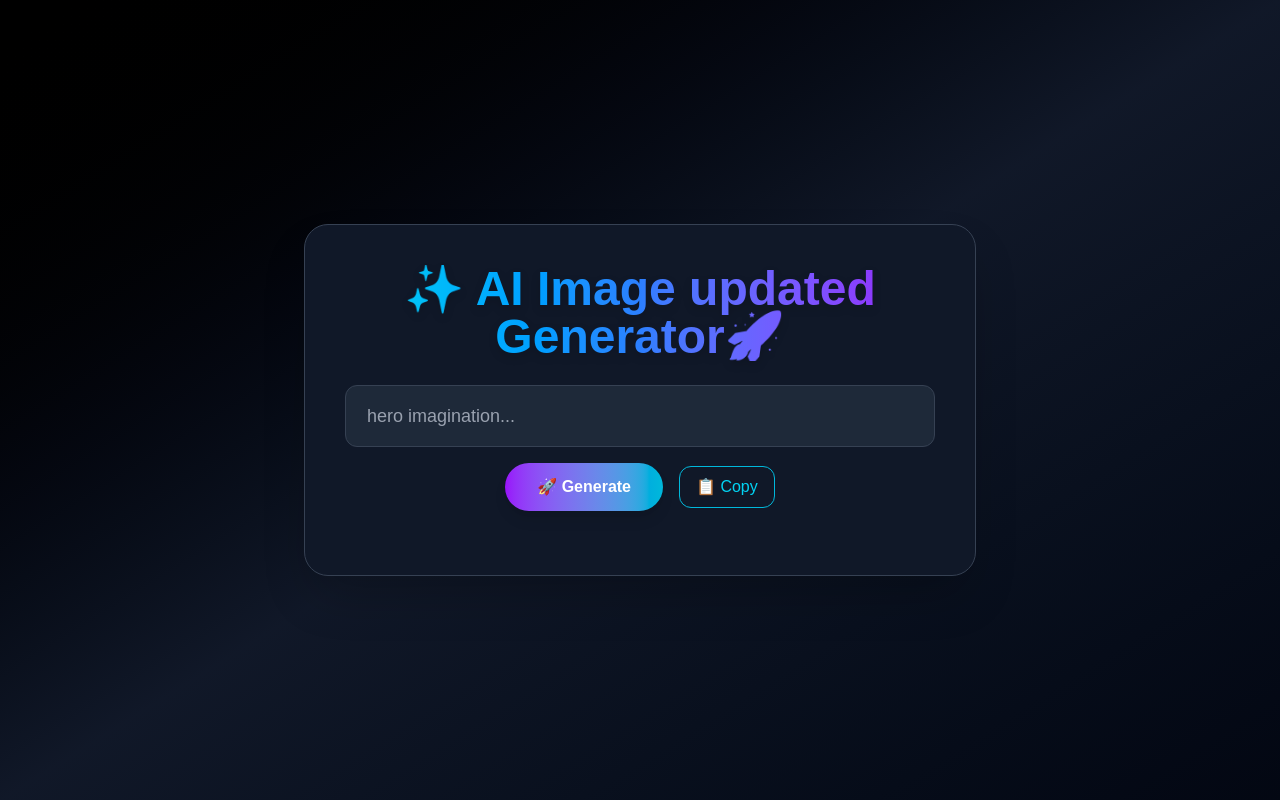
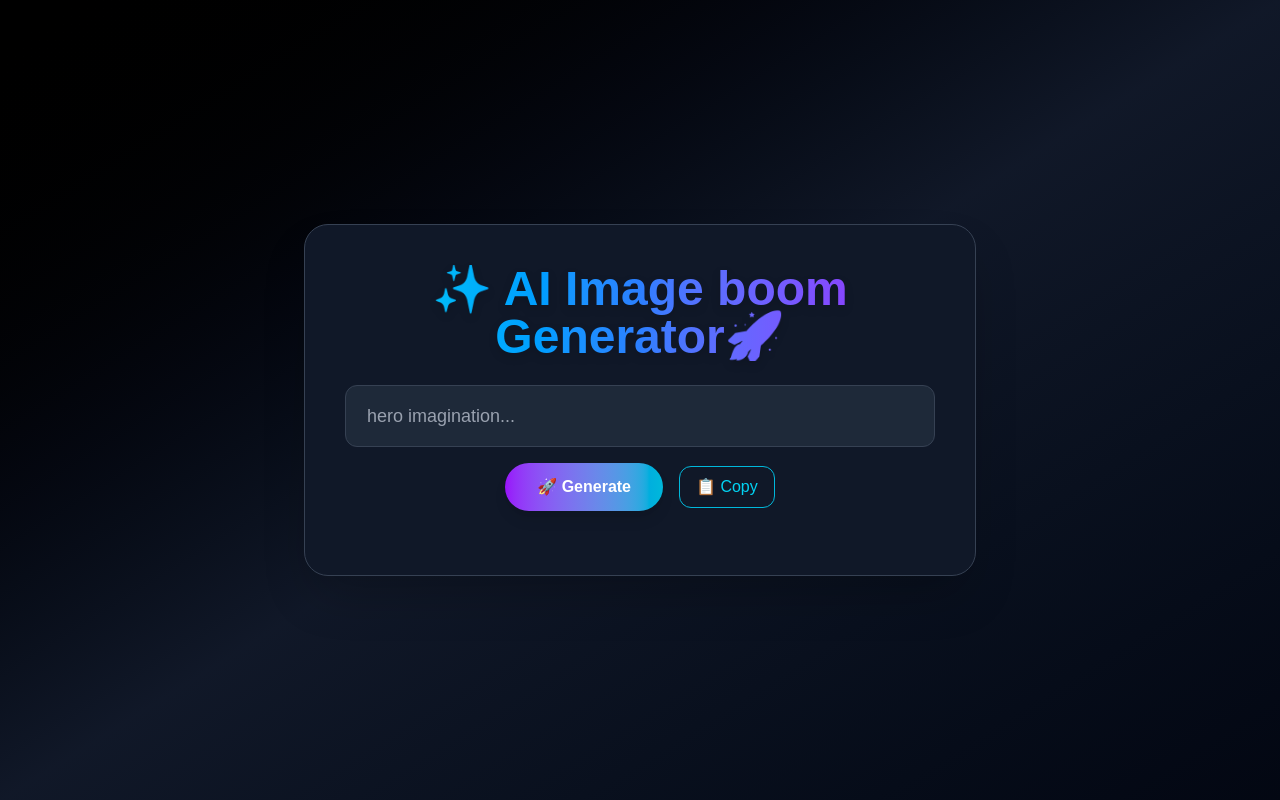
Before and after one commit to SumangalChhetri/AI-image-generator, a Next.js app: page / in a window 1280 px wide. Built offline with nearby package versions, Linux system fonts and the light colour scheme.

Commit message:
Test CI/CD: update heading in page.tsx

```diff
--- a/src/app/page.tsx
+++ b/src/app/page.tsx
@@ -55,7 +55,7 @@ export default function Home() {
     <main className="flex min-h-screen flex-col items-center justify-center px-6 py-12 bg-gradient-to-br from-black via-gray-900 to-gray-950 text-white">
       <div className="w-full max-w-2xl bg-gray-900 p-10 rounded-3xl shadow-2xl border border-gray-700 text-center">
         <h1 className="text-5xl font-extrabold mb-6 text-transparent bg-clip-text bg-gradient-to-r from-cyan-400 via-blue-500 to-purple-600 drop-shadow-lg">
-          ✨ AI Image updated Generator🚀
+          ✨ AI Image boom Generator🚀
         </h1>
 
         <input
```
